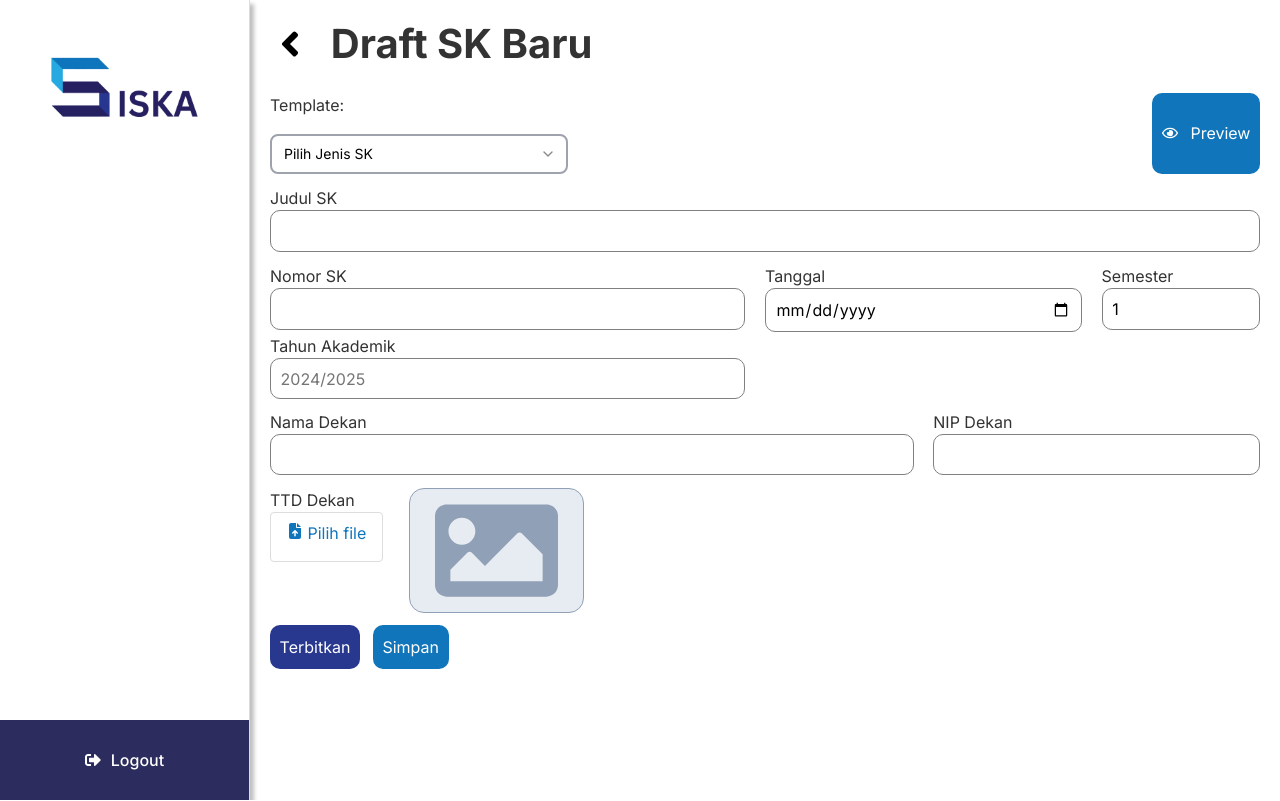
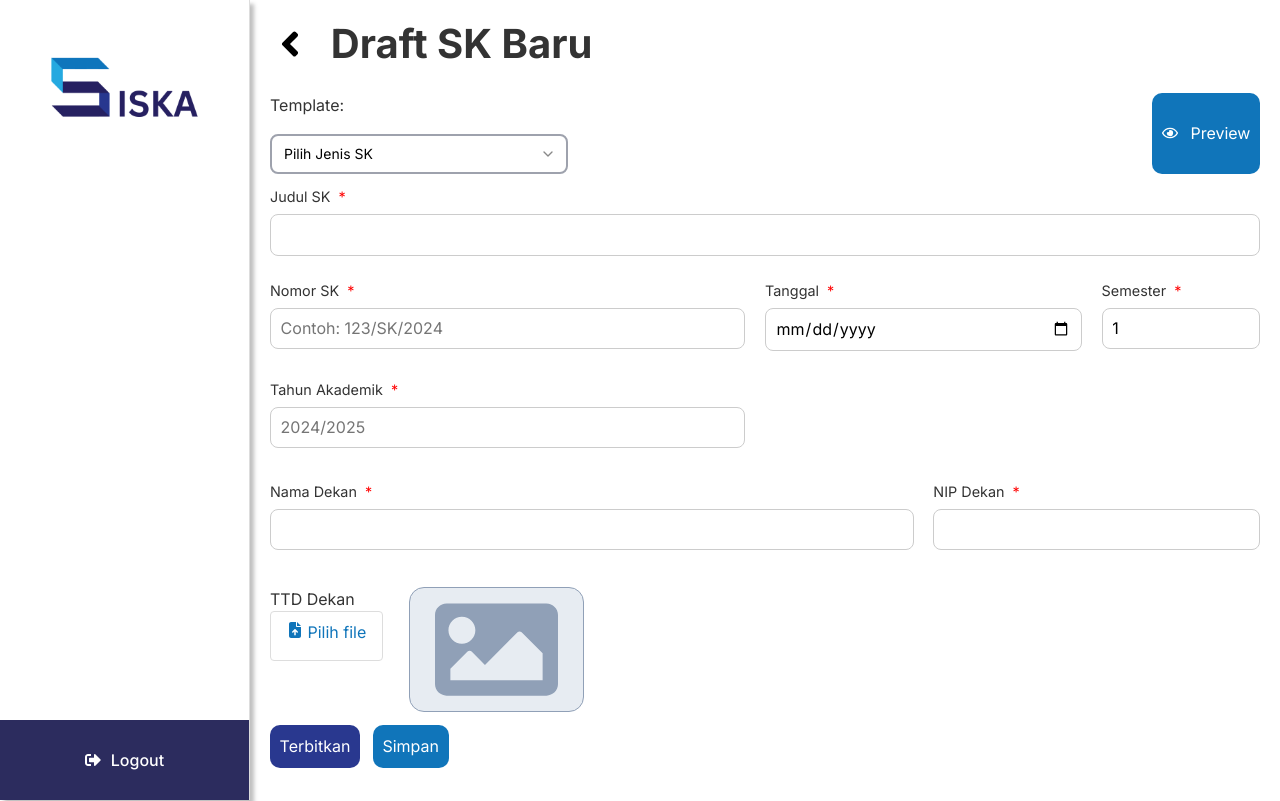
Before and after one commit to novelxv/SISKA, a React (Vite) app in the folder frontend/: page /draft-sk in a window 1280 px wide. Built offline with nearby package versions, Linux system fonts and the light colour scheme; sample sign-in values are in the browser's storage.

Commit message:
feat: use Input component on draftSK

```diff
--- a/frontend/src/components/Input.tsx
+++ b/frontend/src/components/Input.tsx
@@ -8,6 +8,7 @@ interface InputFieldProps {
   value: string;
   onChange: (e: React.ChangeEvent<HTMLInputElement>) => void;
   required?: boolean;
+  placeholder?: string;
 }
 
 const InputField: React.FC<InputFieldProps> = ({
@@ -17,6 +18,7 @@ const InputField: React.FC<InputFieldProps> = ({
   value,
   onChange,
   required = false,
+  placeholder = "",
 }) => {
   return (
     <div className="form-group">
@@ -31,6 +33,7 @@ const InputField: React.FC<InputFieldProps> = ({
         onChange={onChange}
         className="form-input"
         required={required}
+        placeholder={placeholder}
       />
     </div>
   );
--- a/frontend/src/pages/DraftSK.tsx
+++ b/frontend/src/pages/DraftSK.tsx
@@ -9,7 +9,7 @@ import { FaAngleLeft, FaImage, FaRegEye } from "react-icons/fa"
 import { FaFileArrowUp } from "react-icons/fa6"
 import { useNavigate, useLocation } from "react-router-dom"
 import { toast, ToastContainer } from "react-toastify"
-import InputField from "../components/Input";
+import InputField from "../components/Input"
 import SortButtonNew from "../components/SortButtonNew"
 import {
   createDraftSK,
@@ -34,7 +34,7 @@ const jenisSKMap: Record<string, string> = {
   WALI_MHS_AKTIF: "SK Dosen Wali Mahasiswa Aktif",
   ASISTEN_PRAKTIKUM: "SK Asisten Perkuliahan dan Praktikum",
 }
-const jenisSKOptions = Object.keys(jenisSKMap);
+const jenisSKOptions = Object.keys(jenisSKMap)
 
 interface DraftSKData {
   no_sk: string
@@ -72,7 +72,7 @@ const DraftSK = () => {
   const [isLoading, setIsLoading] = useState(false)
   const [excelComplete, setExcelComplete] = useState<boolean | null>(null)
   const [checkingExcel, setCheckingExcel] = useState(false)
-  const [selectedJenisSK, setSelectedJenisSK] = useState('');
+  const [selectedJenisSK, setSelectedJenisSK] = useState("")
 
   useEffect(() => {
     const fetchDraftData = async () => {
@@ -242,7 +242,7 @@ const DraftSK = () => {
 
   const handleJenisSKChange = (value: string) => {
     // const newJenisSK = e.target.value
-    setSelectedJenisSK(value);
+    setSelectedJenisSK(value)
     checkExcelCompleteness(value)
   }
 
@@ -293,8 +293,8 @@ const DraftSK = () => {
                 options={jenisSKOptions.map((key) => jenisSKMap[key])}
                 selectedOption={jenisSKMap[selectedJenisSK] ?? ""}
                 onChange={(selectedLabel) => {
-                  const key = Object.entries(jenisSKMap).find(([_, label]) => label === selectedLabel)?.[0] || "";
-                  handleJenisSKChange(key);
+                  const key = Object.entries(jenisSKMap).find(([_, label]) => label === selectedLabel)?.[0] || ""
+                  handleJenisSKChange(key)
                 }}
                 placeholder="Pilih Jenis SK"
               />
@@ -308,33 +308,37 @@ const DraftSK = () => {
           </div>
 
           <div className="inputrow2">
-            <div>
-              Judul SK <br />
-              <input type="text" className="sk-input" value={judul} onChange={(e) => setJudul(e.target.value)} />
-            </div>
+            <InputField
+              label="Judul SK"
+              name="judul"
+              value={judul}
+              onChange={(e) => setJudul(e.target.value)}
+              required={true}
+            />
           </div>
 
           <div className="inputrow3">
-            <div>
-              Nomor SK <br />
-              <input
-                type="text"
-                className="sk-input"
+            <InputField
+              label="Nomor SK"
+              name="noSK"
               value={noSK}
               onChange={(e) => setNoSK(e.target.value)}
-                readOnly={isEditMode} // Make read-only if editing
+              required={true}
+              placeholder="Contoh: 123/SK/2024"
             />
-            </div>
-            <div>
-              Tanggal <br />
-              <input type="date" className="sk-input" value={tanggal} onChange={(e) => setTanggal(e.target.value)} />
-            </div>
-            <div>
-              Semester <br />
-              <input
+            <InputField
+              label="Tanggal"
+              name="tanggal"
+              type="date"
+              value={tanggal}
+              onChange={(e) => setTanggal(e.target.value)}
+              required={true}
+            />
+            <InputField
+              label="Semester"
+              name="semester"
               type="number"
-                className="sk-input"
-                value={semester}
+              value={semester.toString()}
               onChange={(e) => {
                 if (e.target.value === "") {
                   setSemester(0)
@@ -342,36 +346,33 @@ const DraftSK = () => {
                   setSemester(Number(e.target.value))
                 }
               }}
-                min={1}
-                max={20}
+              required={true}
             />
-            </div>
-            <div>
-              Tahun Akademik <br />
-              <input
-                type="text"
-                className="sk-input"
+            <InputField
+              label="Tahun Akademik"
+              name="tahunAkademik"
               value={tahunAkademik}
               onChange={(e) => setTahunAkademik(e.target.value)}
+              required={true}
               placeholder="2024/2025"
             />
           </div>
-          </div>
 
           <div className="inputrow4">
-            <div>
-              Nama Dekan <br />
-              <input
-                type="text"
-                className="sk-input"
+            <InputField
+              label="Nama Dekan"
+              name="namaDekan"
               value={namaDekan}
               onChange={(e) => setNamaDekan(e.target.value)}
+              required={true}
             />
-            </div>
-            <div>
-              NIP Dekan <br />
-              <input type="text" className="sk-input" value={nipDekan} onChange={(e) => setNipDekan(e.target.value)} />
-            </div>
+            <InputField
+              label="NIP Dekan"
+              name="nipDekan"
+              value={nipDekan}
+              onChange={(e) => setNipDekan(e.target.value)}
+              required={true}
+            />
           </div>
 
           <div className="inputrow5">
```
Also changed, not shown: 1 other file (tests, documents, lock files or other folders). Lines whose indentation alone changed are shown as unchanged.
